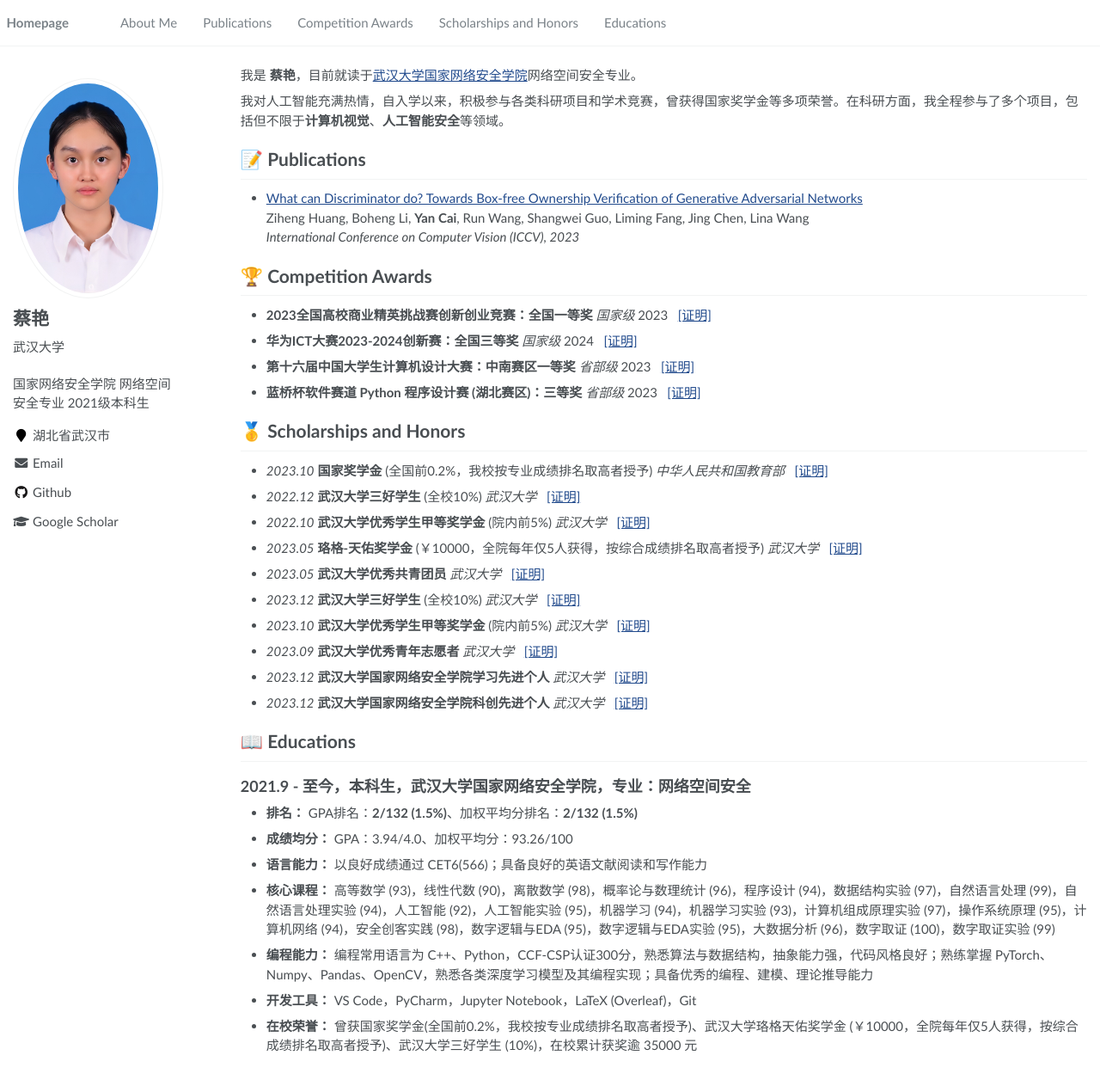
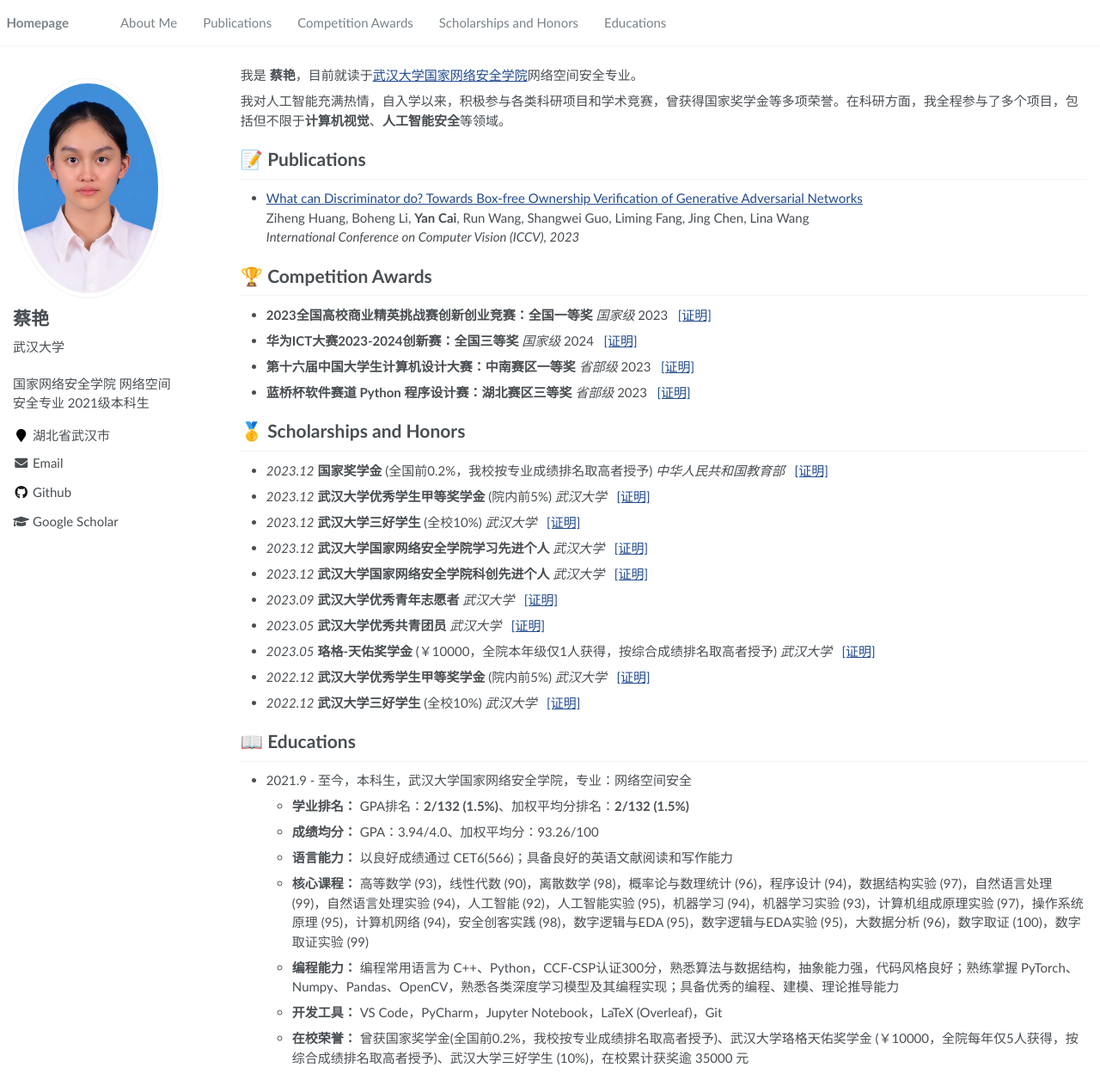
Before and after one commit to Cyccyyycyc/Cyccyyycyc.github.io, a Jekyll site: the page built from _pages/about.md, in a window 1280 px wide and 1256 px high. Shown: the whole window at 86% size. Built offline with Jekyll 4.4.1, drawn with Linux system fonts in a browser that asks for light colours.

Commit message:
modify some details

```diff
--- a/_pages/about.md
+++ b/_pages/about.md
@@ -29,26 +29,26 @@ Ziheng Huang, Boheng Li, **Yan Cai**, Run Wang, Shangwei Guo, Liming Fang, Jing
 - **2023全国高校商业精英挑战赛创新创业竞赛：全国一等奖** *国家级* 2023 &nbsp;&nbsp;[[证明]](../docs/商业精英挑战赛.pdf)
 - **华为ICT大赛2023-2024创新赛：全国三等奖** *国家级* 2024 &nbsp;&nbsp;[[证明]](../docs/ICT.pdf)
 - **第十六届中国大学生计算机设计大赛：中南赛区一等奖** *省部级* 2023 &nbsp;&nbsp;[[证明]](../docs/计算机设计大赛.pdf)
-- **蓝桥杯软件赛道 Python 程序设计赛 (湖北赛区)：三等奖** *省部级* 2023 &nbsp;&nbsp;[[证明]](../docs/蓝桥杯.pdf)
+- **蓝桥杯软件赛道 Python 程序设计赛：湖北赛区三等奖** *省部级* 2023 &nbsp;&nbsp;[[证明]](../docs/蓝桥杯.pdf)
 
 # 🥇 Scholarships and Honors
-- *2023.10* **国家奖学金** (全国前0.2%，我校按专业成绩排名取高者授予) *中华人民共和国教育部* &nbsp;&nbsp;[[证明]](../docs/国家奖学金.pdf)
-- *2022.12* **武汉大学三好学生** (全校10%) *武汉大学* &nbsp;&nbsp;[[证明]](../docs/2021-2022三好学生.pdf)
-- *2022.10* **武汉大学优秀学生甲等奖学金** (院内前5%) *武汉大学* &nbsp;&nbsp;[[证明]](../docs/2021-2022甲等奖学金.pdf)
-- *2023.05* **珞格-天佑奖学金** (￥10000，全院每年仅5人获得，按综合成绩排名取高者授予) *武汉大学* &nbsp;&nbsp;[[证明]]()
-- *2023.05* **武汉大学优秀共青团员** *武汉大学* &nbsp;&nbsp;[[证明]](../docs/2022优秀共青团员.pdf)
+- *2023.12* **国家奖学金** (全国前0.2%，我校按专业成绩排名取高者授予) *中华人民共和国教育部* &nbsp;&nbsp;[[证明]](../docs/国家奖学金.pdf)
+- *2023.12* **武汉大学优秀学生甲等奖学金** (院内前5%) *武汉大学* &nbsp;&nbsp;[[证明]](../docs/2022-2023甲等奖学金.pdf)
 - *2023.12* **武汉大学三好学生** (全校10%) *武汉大学* &nbsp;&nbsp;[[证明]](../docs/2022-2023三好学生.pdf)
-- *2023.10* **武汉大学优秀学生甲等奖学金** (院内前5%) *武汉大学* &nbsp;&nbsp;[[证明]](../docs/2022-2023甲等奖学金.pdf)
-- *2023.09* **武汉大学优秀青年志愿者** *武汉大学* &nbsp;&nbsp;[[证明]](../docs/优秀青年志愿者.pdf)
 - *2023.12* **武汉大学国家网络安全学院学习先进个人** *武汉大学* &nbsp;&nbsp;[[证明]](../docs/先进集体、先进个人.pdf)
 - *2023.12* **武汉大学国家网络安全学院科创先进个人** *武汉大学* &nbsp;&nbsp;[[证明]](../docs/科创先进个人.pdf)
+- *2023.09* **武汉大学优秀青年志愿者** *武汉大学* &nbsp;&nbsp;[[证明]](../docs/优秀青年志愿者.pdf)
+- *2023.05* **武汉大学优秀共青团员** *武汉大学* &nbsp;&nbsp;[[证明]](../docs/2022优秀共青团员.pdf)
+- *2023.05* **珞格-天佑奖学金** (￥10000，全院本年级仅1人获得，按综合成绩排名取高者授予) *武汉大学* &nbsp;&nbsp;[[证明]]()
+- *2022.12* **武汉大学优秀学生甲等奖学金** (院内前5%) *武汉大学* &nbsp;&nbsp;[[证明]](../docs/2021-2022甲等奖学金.pdf)
+- *2022.12* **武汉大学三好学生** (全校10%) *武汉大学* &nbsp;&nbsp;[[证明]](../docs/2021-2022三好学生.pdf)
 
 # 📖 Educations
-## 2021.9 - 至今，本科生，武汉大学国家网络安全学院，专业：网络空间安全
-- **排名：** GPA排名：**2/132 (1.5%)**、加权平均分排名：**2/132 (1.5%)**
-- **成绩均分：** GPA：3.94/4.0、加权平均分：93.26/100
-- **语言能力：** 以良好成绩通过 CET6(566)；具备良好的英语文献阅读和写作能力
-- **核心课程：** 高等数学 (93)，线性代数 (90)，离散数学 (98)，概率论与数理统计 (96)，程序设计 (94)，数据结构实验 (97)，自然语言处理 (99)，自然语言处理实验 (94)，人工智能 (92)，人工智能实验 (95)，机器学习 (94)，机器学习实验 (93)，计算机组成原理实验 (97)，操作系统原理 (95)，计算机网络 (94)，安全创客实践 (98)，数字逻辑与EDA (95)，数字逻辑与EDA实验 (95)，大数据分析 (96)，数字取证 (100)，数字取证实验 (99)
-- **编程能力：** 编程常用语言为 C++、Python，CCF-CSP认证300分，熟悉算法与数据结构，抽象能力强，代码风格良好；熟练掌握 PyTorch、Numpy、Pandas、OpenCV，熟悉各类深度学习模型及其编程实现；具备优秀的编程、建模、理论推导能力
-- **开发工具：** VS Code，PyCharm，Jupyter Notebook，LaTeX (Overleaf)，Git
-- **在校荣誉：** 曾获国家奖学金(全国前0.2%，我校按专业成绩排名取高者授予)、武汉大学珞格天佑奖学金 (￥10000，全院每年仅5人获得，按综合成绩排名取高者授予)、武汉大学三好学生 (10%)，在校累计获奖逾 35000 元
+- 2021.9 - 至今，本科生，武汉大学国家网络安全学院，专业：网络空间安全
+  - **学业排名：** GPA排名：**2/132 (1.5%)**、加权平均分排名：**2/132 (1.5%)**
+  - **成绩均分：** GPA：3.94/4.0、加权平均分：93.26/100
+  - **语言能力：** 以良好成绩通过 CET6(566)；具备良好的英语文献阅读和写作能力
+  - **核心课程：** 高等数学 (93)，线性代数 (90)，离散数学 (98)，概率论与数理统计 (96)，程序设计 (94)，数据结构实验 (97)，自然语言处理 (99)，自然语言处理实验 (94)，人工智能 (92)，人工智能实验 (95)，机器学习 (94)，机器学习实验 (93)，计算机组成原理实验 (97)，操作系统原理 (95)，计算机网络 (94)，安全创客实践 (98)，数字逻辑与EDA (95)，数字逻辑与EDA实验 (95)，大数据分析 (96)，数字取证 (100)，数字取证实验 (99)
+  - **编程能力：** 编程常用语言为 C++、Python，CCF-CSP认证300分，熟悉算法与数据结构，抽象能力强，代码风格良好；熟练掌握 PyTorch、Numpy、Pandas、OpenCV，熟悉各类深度学习模型及其编程实现；具备优秀的编程、建模、理论推导能力
+  - **开发工具：** VS Code，PyCharm，Jupyter Notebook，LaTeX (Overleaf)，Git
+  - **在校荣誉：** 曾获国家奖学金(全国前0.2%，我校按专业成绩排名取高者授予)、武汉大学珞格天佑奖学金 (￥10000，全院每年仅5人获得，按综合成绩排名取高者授予)、武汉大学三好学生 (10%)，在校累计获奖逾 35000 元
```
